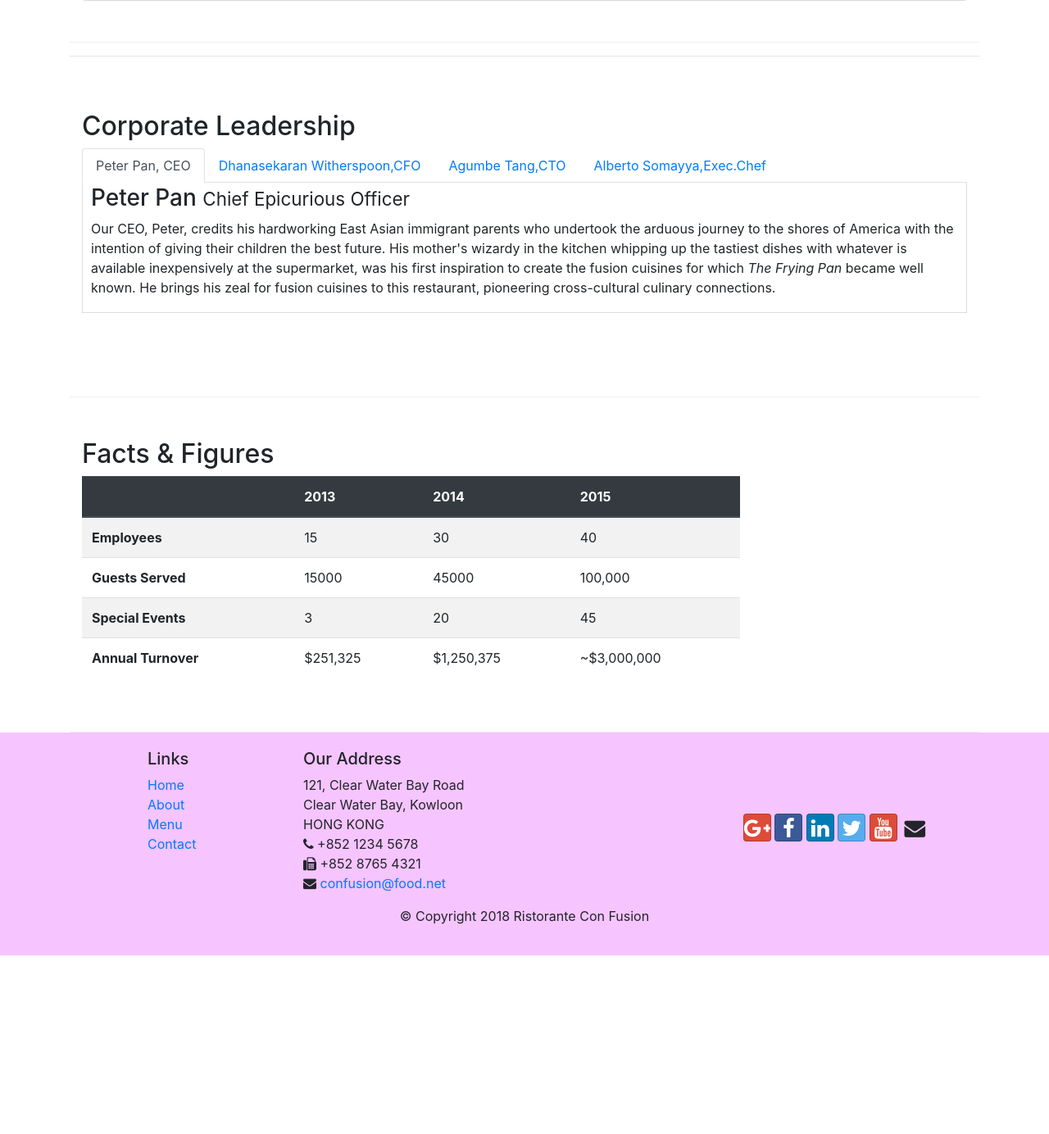
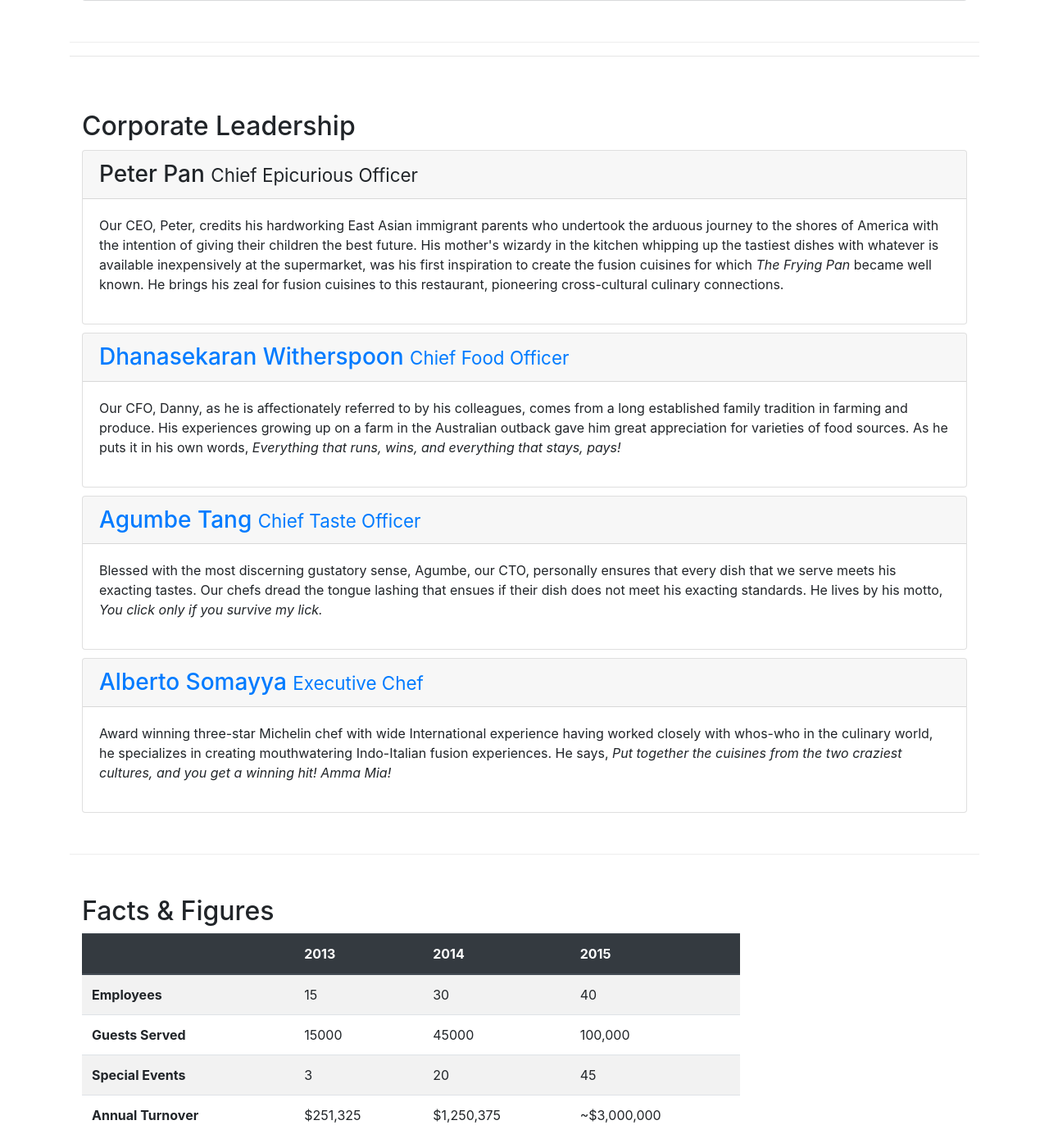
Before and after one commit to Abir-Reza/Bootstrap, a PHP site: page /aboutus.html in a window 1280 px wide. Shown: the part 930-2314 px from the top of the page at 82% size. Before the commit the page ends 2096 px from the top, so only its background shows below. Run offline with PHP 8.4, Linux system fonts and the light colour scheme; some libraries are stand-ins or nearby versions.

Commit message:
Accordion and Collapse

```diff
--- a/aboutus.html
+++ b/aboutus.html
@@ -112,7 +112,9 @@
             <div class="col-12 ">
                 <h2>Corporate Leadership</h2>
 
-                <ul class="nav nav-tabs">
+
+                <!-- # Using nav nav-tabs -->
+                <!-- <ul class="nav nav-tabs">
                     <li class="nav-item">
                         <a href="#peter" class="nav-link active" role="tab" data-toggle="tab" >Peter Pan, CEO</a>
                     </li>
@@ -128,48 +130,85 @@
                     <li class="nav-item">
                         <a href="#Alberto" class="nav-link " role="tab" data-toggle="tab" >Alberto Somayya,Exec.Chef</a>
                     </li>
-                </ul>
+                </ul> -->
 
-            <div class="tab-content">
-                <div class="tab-pane fade show active" role="tabpanel" id='peter'>
-                    <h3>Peter Pan <small>Chief Epicurious Officer</small></h3>
-                    <div class="d-none d-sm-block">
-                        <p>Our CEO, Peter, credits his hardworking East Asian immigrant parents who undertook the arduous journey to the shores of America with the intention of giving their children the best future. His mother's wizardy in the kitchen whipping up the tastiest dishes with whatever is available inexpensively at the supermarket, was his first inspiration to create the fusion cuisines for which <em>The Frying Pan</em> became well known. He brings his zeal for fusion cuisines to this restaurant, pioneering cross-cultural culinary connections.</p>
+            <!-- <div class="tab-content"> -->
+                <div id="accordion">
+                    <div class="card">
+                        <div class="card-header" role="tab" id="peterhead">
+                            <h3 class="mb-0">
+                                <a data-toggle="collapse" data-target="#peter">
+                                    Peter Pan <small>Chief Epicurious Officer</small>
+                                </a>
+                            </h3>
+                        </div>
+                        <div class="collapse show" role="tabpanel" id='peter' data-parent="#accordion">
+                            <div class="card-body">
+                                <p class="d-none d-sm-block">Our CEO, Peter, credits his hardworking East Asian immigrant parents who undertook the arduous journey to the shores of America with the intention of giving their children the best future. His mother's wizardy in the kitchen whipping up the tastiest dishes with whatever is available inexpensively at the supermarket, was his first inspiration to create the fusion cuisines for which <em>The Frying Pan</em> became well known. He brings his zeal for fusion cuisines to this restaurant, pioneering cross-cultural culinary connections.</p>
+                            </div>
+                        </div>
+                    </div>
 
+                    <div class="card">
+                        <div class="card-header" role="tab" id="Dhanasekaranhead">
+                            <h3 class="mb-0">
+                                <a class="collapsed" data-toggle="collapse" data-target="#Dhanasekaran">
+                                    Dhanasekaran Witherspoon <small>Chief Food Officer</small>
+                                </a>
+                            </h3>
+                        </div>
+
+                        <div class="collapse show" id="Dhanasekaran" data-parent="#accordion">
+                            <div class="card-body">
+                                <p class="d-none d-sm-block">Our CFO, Danny, as he is affectionately referred to by his colleagues, comes from a long established family tradition in farming and produce. His experiences growing up on a farm in the Australian outback gave him great appreciation for varieties of food sources. As he puts it in his own words, <em>Everything that runs, wins, and everything that stays, pays!</em></p>
+                            </div>
+
+                        </div>
                     </div>
-                </div>
-
-                <div class="tab-pane fade show" role="tabpanel" id='Dhanasekaran'>
-                    <h3>Dhanasekaran Witherspoon <small>Chief Food Officer</small></h3>
-                    <div class="d-none d-sm-block">
-                        <p>Our CFO, Danny, as he is affectionately referred to by his colleagues, comes from a long established family tradition in farming and produce. His experiences growing up on a farm in the Australian outback gave him great appreciation for varieties of food sources. As he puts it in his own words, <em>Everything that runs, wins, and everything that stays, pays!</em></p>
-                    </div>
-                </div>
-
-                <div class="tab-pane fade show" role="tabpanel" id='Agumbe'>
-                    <h3>Agumbe Tang <small>Chief Taste Officer</small></h3>
-                    <div class="d-none d-sm-block">
-                        <p>Blessed with the most discerning gustatory sense, Agumbe, our CTO, personally ensures that every dish that we serve meets his exacting tastes. Our chefs dread the tongue lashing that ensues if their dish does not meet his exacting standards. He lives by his motto, <em>You click only if you survive my lick.</em></p>
-
-                    </div>
-                </div>
-
-                <div class="tab-pane fade show" role="tabpanel" id='Alberto'>
-                    <h3>Alberto Somayya <small>Executive Chef</small></h3>
-                    <div class="d-none d-sm-block">
-                        <p>Award winning three-star Michelin chef with wide International experience having worked closely with whos-who in the culinary world, he specializes in creating mouthwatering Indo-Italian fusion experiences. He says, <em>Put together the cuisines from the two craziest cultures, and you get a winning hit! Amma Mia!</em></p>
-                    </div>
-                </div>
 
 
+                    <div class="card">
+                        <div class="card-header" role="tab" id="Agumbehead">
+                            <h3 class="mb-0">
+                                <a class="collapsed" data-toggle="collapse" data-target="#Agumbe">
+                                    Agumbe Tang <small>Chief Taste Officer</small>
+                                </a>
+                            </h3>
+                        </div>
+
+                        <div class="collapse show" id="Agumbe" data-parent="#accordion">
+                            <div class="card-body">
+                                <p class="d-none d-sm-block">Blessed with the most discerning gustatory sense, Agumbe,
+                                    our CTO, personally ensures that every dish that we serve meets his exacting tastes.
+                                    Our chefs dread the tongue lashing that ensues if their dish does not meet his exacting standards.
+                                    He lives by his motto, <em>You click only if you survive my lick.</em> </p>
+                            </div>
+
+                        </div>
+                    </div>
 
 
+                    <div class="card">
+                        <div class="card-header" role="tab" id="Albertohead">
+                            <h3 class="mb-0">
+                                <a class="collapsed" data-toggle="collapse" data-target="#Alberto">
+                                    Alberto Somayya <small>Executive Chef</small>
+                                </a>
+                            </h3>
+                        </div>
 
+                        <div class="collapse show" id="Alberto" data-parent="#accordion">
+                            <div class="card-body">
+                                <p class="d-none d-sm-block">Award winning three-star Michelin chef
+                                    with wide International experience having worked closely with whos-who in the culinary world,
+                                    he specializes in creating mouthwatering Indo-Italian fusion experiences. He says,
+                                    <em>Put together the cuisines from the two craziest cultures, and you get a winning hit! Amma Mia!</em> </p>
+                            </div>
 
+                        </div>
+                    </div>
 
-
-
-            </div>
+                </div>
 
             </div>
        </div>
--- a/css/styles.css
+++ b/css/styles.css
@@ -52,5 +52,5 @@ body {
   border-right: 1px solid #ddd;
   border-bottom: 1px solid #ddd;
 
-  padding: 2px 2px 2px 10px;
+  padding: 10px;
 }
```
